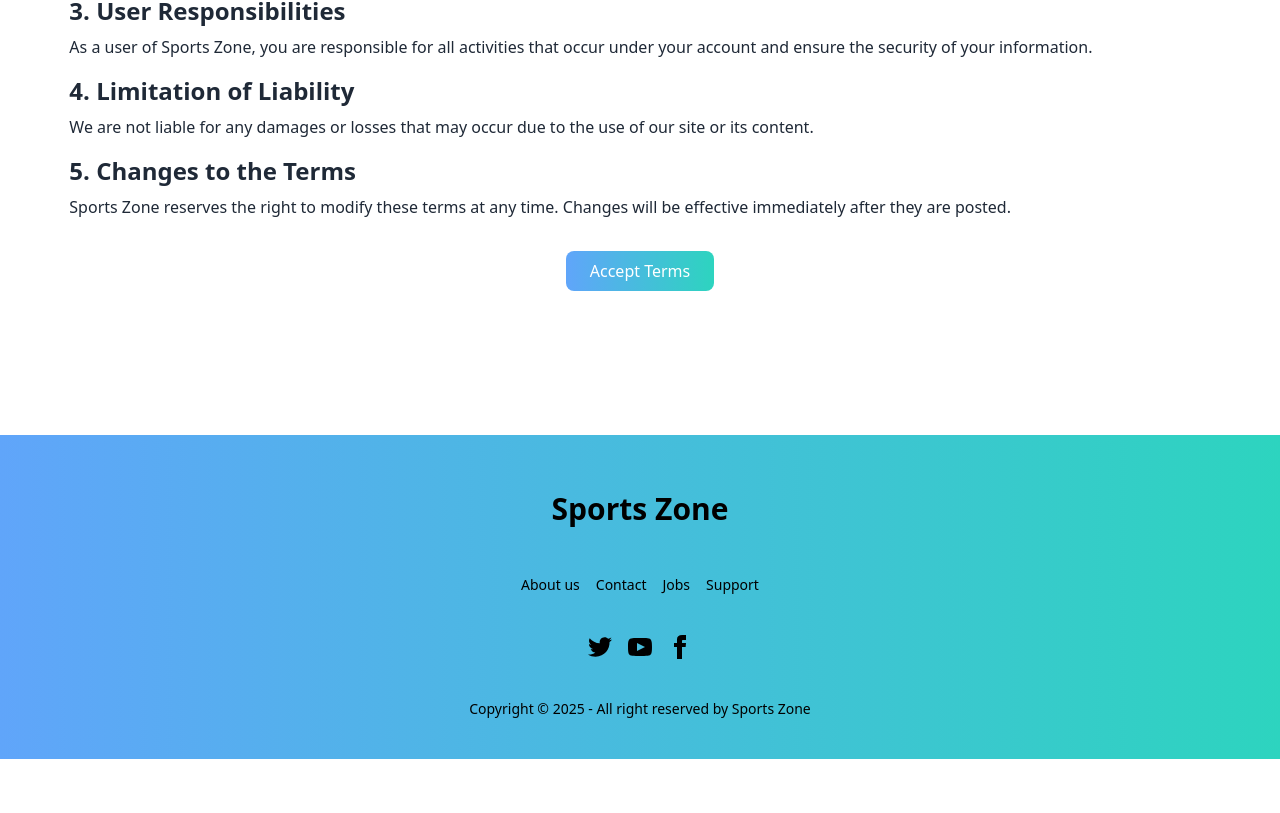
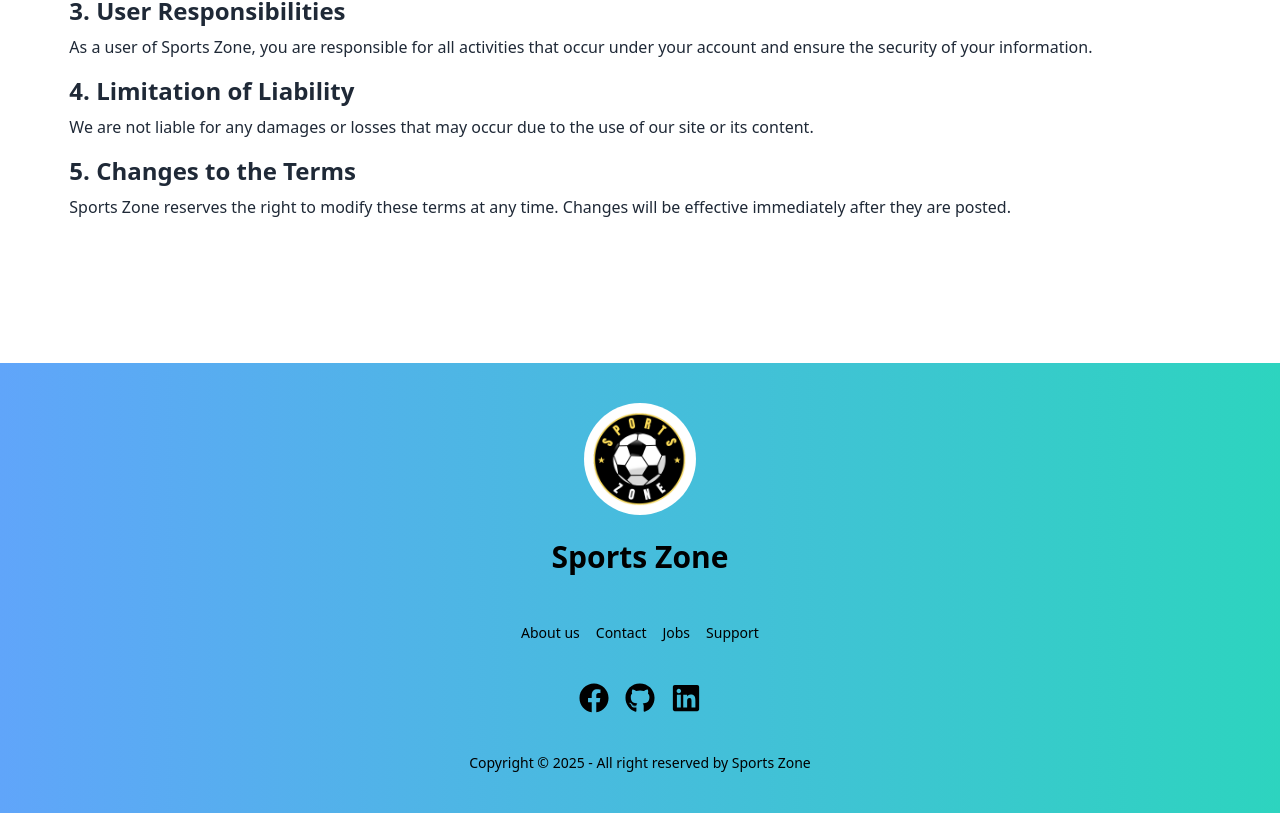
Before and after one commit to GolamRabbaniSajib/sports-zone, a React (Vite) app: page /contract in a window 1280 px wide. Shown: the part 449-1262 px from the top of the page. Before the commit the page ends 1208 px from the top, so only its background shows below. Built offline with nearby package versions, Linux system fonts and the light colour scheme; no server answers.

Commit message:
design improve final

```diff
--- a/src/components/Footer.jsx
+++ b/src/components/Footer.jsx
@@ -1,58 +1,55 @@
 import { Link } from "react-router-dom";
-
+import logoImg from "../assets/Red and yellow Sports Store Logo.png";
+import { FaFacebook, FaGithub, FaLinkedin } from "react-icons/fa";
 const Footer = () => {
   return (
     <div className="bg-gradient-to-r from-blue-400 to-teal-400  text-black mt-28">
       <footer className="footer footer-center w-11/12 mx-auto text-base-content rounded p-10">
-      <div>
-        <h1 className="text-3xl text-center pt-4 py-2 font-bold text-black">Sports Zone</h1>
-      </div>
+        <div>
+          <div className="flex flex-col justify-center items-center space-y-4">
+            <img className="w-28 rounded-full" src={logoImg} alt="" />
+          </div>
+          <h1 className="text-3xl text-center pt-4 py-2 font-bold text-black">
+            Sports Zone
+          </h1>
+        </div>
         <nav className="grid grid-flow-col gap-4">
-          <Link to={'/aboutUs'} className="link link-hover text-black">About us</Link>
-          <Link to={'/contract'} className="link link-hover text-black">Contact</Link>
-          <Link to={'/careers'} className="link link-hover text-black">Jobs</Link>
-          <Link to={'/support'} className="link link-hover text-black">Support</Link>
+          <Link to={"/aboutUs"} className="link link-hover text-black">
+            About us
+          </Link>
+          <Link to={"/contract"} className="link link-hover text-black">
+            Contact
+          </Link>
+          <Link to={"/careers"} className="link link-hover text-black">
+            Jobs
+          </Link>
+          <Link to={"/support"} className="link link-hover text-black">
+            Support
+          </Link>
         </nav>
         <nav>
-          <div className="grid grid-flow-col gap-4 text-black">
-            <a>
-              <svg
-                xmlns="http://www.w3.org/2000/svg"
-                width="24"
-                height="24"
-                viewBox="0 0 24 24"
-                className="fill-current"
-              >
-                <path d="M24 4.557c-.883.392-1.832.656-2.828.775 1.017-.609 1.798-1.574 2.165-2.724-.951.564-2.005.974-3.127 1.195-.897-.957-2.178-1.555-3.594-1.555-3.179 0-5.515 2.966-4.797 6.045-4.091-.205-7.719-2.165-10.148-5.144-1.29 2.213-.669 5.108 1.523 6.574-.806-.026-1.566-.247-2.229-.616-.054 2.281 1.581 4.415 3.949 4.89-.693.188-1.452.232-2.224.084.626 1.956 2.444 3.379 4.6 3.419-2.07 1.623-4.678 2.348-7.29 2.04 2.179 1.397 4.768 2.212 7.548 2.212 9.142 0 14.307-7.721 13.995-14.646.962-.695 1.797-1.562 2.457-2.549z"></path>
-              </svg>
+          <div className="grid grid-flow-col gap-4 text-3xl text-black">
+            <a
+              href="https://www.facebook.com/MdGolamRabbaniSajib"
+              target="_blank"
+            >
+              <FaFacebook />
             </a>
-            <a>
-              <svg
-                xmlns="http://www.w3.org/2000/svg"
-                width="24"
-                height="24"
-                viewBox="0 0 24 24"
-                className="fill-current"
-              >
-                <path d="M19.615 3.184c-3.604-.246-11.631-.245-15.23 0-3.897.266-4.356 2.62-4.385 8.816.029 6.185.484 8.549 4.385 8.816 3.6.245 11.626.246 15.23 0 3.897-.266 4.356-2.62 4.385-8.816-.029-6.185-.484-8.549-4.385-8.816zm-10.615 12.816v-8l8 3.993-8 4.007z"></path>
-              </svg>
+            <a href="https://github.com/sbsajibsx" target="_blank">
+              <FaGithub />
             </a>
-            <a>
-              <svg
-                xmlns="http://www.w3.org/2000/svg"
-                width="24"
-                height="24"
-                viewBox="0 0 24 24"
-                className="fill-current"
-              >
-                <path d="M9 8h-3v4h3v12h5v-12h3.642l.358-4h-4v-1.667c0-.955.192-1.333 1.115-1.333h2.885v-5h-3.808c-3.596 0-5.192 1.583-5.192 4.615v3.385z"></path>
-              </svg>
+            <a
+              href="https://www.linkedin.com/in/golam-robbani-sajib-4a2417325/"
+              target="_blank"
+            >
+              <FaLinkedin />
             </a>
           </div>
         </nav>
         <aside>
           <p className="text-black">
-            Copyright © {new Date().getFullYear()} - All right reserved by Sports Zone
+            Copyright © {new Date().getFullYear()} - All right reserved by
+            Sports Zone
           </p>
         </aside>
       </footer>
--- a/src/pages/AboutUs.jsx
+++ b/src/pages/AboutUs.jsx
@@ -1,12 +1,14 @@
-import logoImg from '../assets/Red and yellow Sports Store Logo.png'
+import { Helmet } from "react-helmet-async";
+import logoImg from "../assets/Red and yellow Sports Store Logo.png";
 const AboutUs = () => {
   return (
     <div>
+      <Helmet>
+        <title>Sport || About Us</title>
+      </Helmet>
       <div className=" min-h-screen pt-36 pb-10">
         <div className="max-w-6xl mx-auto px-4">
-          <h1 className="text-4xl font-bold text-center  mb-6">
-            About Us
-          </h1>
+          <h1 className="text-4xl font-bold text-center  mb-6">About Us</h1>
           <div className="flex flex-col items-center md:flex-row md:items-start md:space-x-8">
             <div className="w-full md:w-1/3 mb-6 md:mb-0">
               <img
--- a/src/pages/CareersPage.jsx
+++ b/src/pages/CareersPage.jsx
@@ -1,3 +1,4 @@
+import { Helmet } from "react-helmet-async";
 import toast, { Toaster } from "react-hot-toast";
 
 const CareersPage = () => {
@@ -29,6 +30,9 @@ const CareersPage = () => {
 
   return (
     <div className="w-11/12 mx-auto pt-36 pb-6">
+      <Helmet>
+        <title>Sport || Careers</title>
+      </Helmet>
       <h1 className="text-4xl font-semibold text-center mb-8">Join Our Team</h1>
       <p className="text-center mb-12">
         Be part of a passionate and dynamic team at Sports Zone. Check out our
--- a/src/pages/Contract.jsx
+++ b/src/pages/Contract.jsx
@@ -1,6 +1,11 @@
+import { Helmet } from "react-helmet-async";
+
 const Contract = () => {
   return (
     <div>
+      <Helmet>
+        <title>Sport || Contract</title>
+      </Helmet>
       <div className="w-11/12 mx-auto px-4 py-8">
         <h1 className="text-4xl font-semibold text-center pt-36 mb-6">
           Contract Agreement
@@ -60,11 +65,7 @@ const Contract = () => {
           </section>
         </div>
 
-        <div className="mt-8 text-center">
-          <button className="bg-gradient-to-r from-blue-400 to-teal-400   text-white px-6 py-2 rounded-lg hover:bg-blue-600">
-            Accept Terms
-          </button>
-        </div>
+
       </div>
     </div>
   );
--- a/src/pages/FAQPage.jsx
+++ b/src/pages/FAQPage.jsx
@@ -1,4 +1,5 @@
 import { useState } from "react";
+import { Helmet } from "react-helmet-async";
 
 const FAQPage = () => {
   const [openIndex, setOpenIndex] = useState(null);
@@ -39,6 +40,9 @@ const FAQPage = () => {
 
   return (
     <div className="pt-32">
+      <Helmet>
+        <title>Sport || FAQ</title>
+      </Helmet>
       <div className="w-11/12 mx-auto px-6 py-12 shadow-xl border rounded-lg">
         <h1 className="text-4xl font-semibold text-center mb-8">
           Frequently Asked Questions
@@ -54,9 +58,7 @@ const FAQPage = () => {
                 onClick={() => toggleFAQ(index)}
                 className="w-full flex justify-between items-center px-6 py-4 text-left  hover:bg-gray-50 rounded-lg focus:outline-none"
               >
-                <span className="text-lg font-medium ">
-                  {faq.question}
-                </span>
+                <span className="text-lg font-medium ">{faq.question}</span>
                 <span
                   className={`transform transition-transform duration-300 ${
                     openIndex === index ? "rotate-180" : "rotate-0"
--- a/src/pages/MyEquipments.jsx
+++ b/src/pages/MyEquipments.jsx
@@ -50,6 +50,9 @@ const MyEquipments = () => {
   };
   return (
     <div className="pt-36">
+      <Helmet>
+        <title>Sport || My Equipments</title>
+      </Helmet>
       <div className="w-11/12 mx-auto mb-20">
         <h1 className="text-3xl font-semibold mb-6 text-center">
           Product Table
--- a/src/pages/Support.jsx
+++ b/src/pages/Support.jsx
@@ -1,4 +1,5 @@
 import { useState } from "react";
+import { Helmet } from "react-helmet-async";
 import { Link } from "react-router-dom";
 import { toast, ToastContainer } from "react-toastify";
 
@@ -39,6 +40,9 @@ const Support = () => {
 
   return (
     <div className="pt-36">
+      <Helmet>
+        <title>Sport || Support</title>
+      </Helmet>
       <div className="w-11/12 max-w-4xl mx-auto px-6 py-12 border shadow-xl rounded-lg">
         <h1 className="text-4xl font-semibold text-center  mb-8">Support</h1>
 
--- a/src/pages/UpdateProfile.jsx
+++ b/src/pages/UpdateProfile.jsx
@@ -2,6 +2,7 @@ import { useContext } from "react";
 import { AuthContext } from "../provider/AuthProvider";
 import { toast, ToastContainer } from "react-toastify";
 import { useNavigate } from "react-router-dom";
+import { Helmet } from "react-helmet-async";
 
 const UpdateProfile = () => {
   const { user, updateUserProfile, setUser } = useContext(AuthContext);
@@ -42,6 +43,9 @@ const UpdateProfile = () => {
   };
   return (
     <div>
+      <Helmet>
+        <title>Sport || Update Profile</title>
+      </Helmet>
       <div className="w-11/12 mx-auto min-h-screen flex justify-center items-center py-6">
         <div className="card bg-base-100 shadow-xl shadow-blue-500/50 px-4">
           <div className="flex justify-center items-center my-4">
```
